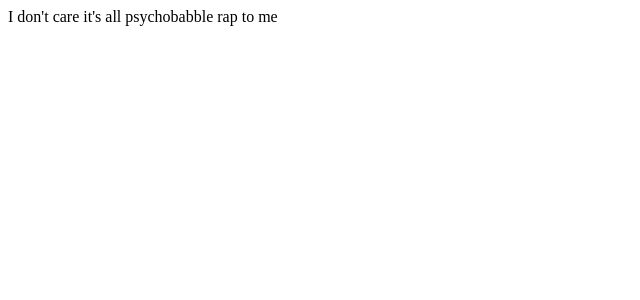
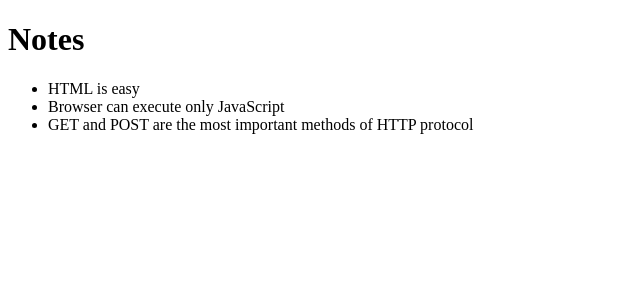
Before and after one commit to ricky-kiva/fe-scratch-notes-fso, a React (Vite) app in the folder 1_notes_app/: page / in a window 1280 px wide. Shown: the top 300 px of the page, without its empty margins (0-640 px from the left). Built offline with nearby package versions, Linux system fonts and the light colour scheme.

Commit message:
feat(src): impl. display notes by `map()`

```diff
--- a/1_notes_app/src/App.jsx
+++ b/1_notes_app/src/App.jsx
@@ -1,7 +1,16 @@
-function App() {
+const  App = ({ notes }) => {
 
   return (
-    <div>{`I don't care it's all psychobabble rap to me`}</div>
+    <div>
+      <h1>Notes</h1>
+      <ul>
+        {notes.map(note =>
+          <li>
+            {note.content}
+          </li>
+        )}
+      </ul>
+    </div>
   )
 }
 
--- a/1_notes_app/src/main.jsx
+++ b/1_notes_app/src/main.jsx
@@ -1,6 +1,24 @@
 import ReactDOM from 'react-dom/client'
 import App from './App.jsx'
 
+const notes = [
+  {
+    id: 1,
+    content: 'HTML is easy',
+    important: true
+  },
+  {
+    id: 2,
+    content: 'Browser can execute only JavaScript',
+    important: false
+  },
+  {
+    id: 3,
+    content: 'GET and POST are the most important methods of HTTP protocol',
+    important: true
+  }
+]
+
 ReactDOM.createRoot(document.getElementById('root')).render(
-  <App />
+  <App notes={notes}/>
 )
```
